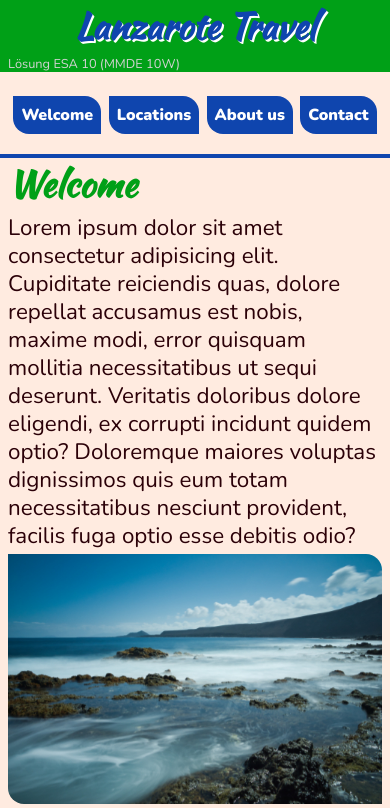
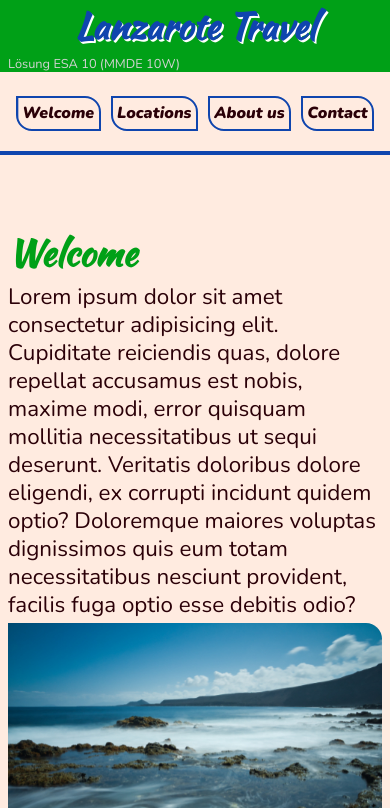
Before and after one commit to XIDV/peschl-mmde10w-aufgabe, a plain HTML site: page index.html in a window 390 px wide. Shown: the top 808 px of the page. Drawn offline with nearby package versions, Linux system fonts and the light colour scheme.

Commit message:
Für große VP Button-Animation + Layout-Korrekturen

```diff
--- a/index.html
+++ b/index.html
@@ -25,10 +25,22 @@
 
             <mav id="pageNav">
                 <ul>
-                    <li><a href="#welcome" class="pageNavLink">Welcome</a></li>
-                    <li><a href="#locations" class="pageNavLink">Locations</a></li>
-                    <li><a href="#about" class="pageNavLink">About us</a></li>
-                    <li><a href="#contact" class="pageNavLink">Contact</a></li>
+                    <li>
+                        <div class="nlbg"></div>
+                        <a href="#welcome" class="pageNavLink">Welcome</a>
+                    </li>
+                    <li>
+                        <div class="nlbg"></div>
+                        <a href="#locations" class="pageNavLink">Locations</a>
+                    </li>
+                    <li>
+                        <div class="nlbg"></div>
+                        <a href="#about" class="pageNavLink">About us</a>
+                    </li>
+                    <li>
+                        <div class="nlbg"></div>
+                        <a href="#contact" class="pageNavLink">Contact</a>
+                    </li>
                 </ul>
             </mav>
 
--- a/style/style.css
+++ b/style/style.css
@@ -105,7 +105,21 @@ p {
 }
 
 #pageNav li {
+    position: relative;
     display: block;
+    border: solid calc(var(--sVPmargin) / 2) var(--canarianBlue);
+    border-radius: var(--borderPattern);
+    overflow: hidden;
+}
+
+.nlbg {
+    position: absolute;
+    width: 100%;
+    height: 100%;
+    background-color: var(--canarianBlue);
+    transform: translateX(-100%);
+    transition: transform 250ms ease-in-out;
+    z-index: -1;
 }
 
 .pageNavLink {
@@ -114,10 +128,9 @@ p {
     text-decoration: none;
     font-size: 1rem;
     font-weight: 900;
-    color: white;
-    background-color: var(--canarianBlue);
-    padding: .5rem;
-    border-radius: var(--borderPattern);
+    font-style: italic;
+    color: var(--contentFontColor);
+    padding: .275rem;
 }
 
 main {
@@ -125,6 +138,7 @@ main {
 }
 
 .mainSection {
+    padding-top: 4.5rem;
     margin-bottom: 2rem;
 }
 
@@ -199,7 +213,6 @@ main img {
     #pageNav {
         width: 20%;
         border-bottom: none;
-        border-right: solid var(--sVPmargin) var(--canarianBlue);
     }
 
     #pageNav ul {
@@ -212,6 +225,7 @@ main img {
 
     .pageNavLink {
         font-size: clamp(1rem, 1.8vw, 1.8rem);
+        padding: .5rem;
     }
 
     main {
@@ -219,6 +233,7 @@ main img {
     }
 
     .mainSection {
+        padding-top: 0;
         margin-bottom: 4rem;
     }
 
@@ -270,8 +285,12 @@ main img {
         transition: color 250ms ease-in-out;
     }
 
-    .pageNavLink:hover {
-        color: var(--canarianGreen);
+    #pageNav li:hover .pageNavLink {
+        color: white;
+    }
+
+    #pageNav li:hover .nlbg {
+        transform: translateX(0);
     }
 
     .artContent figure {
```
